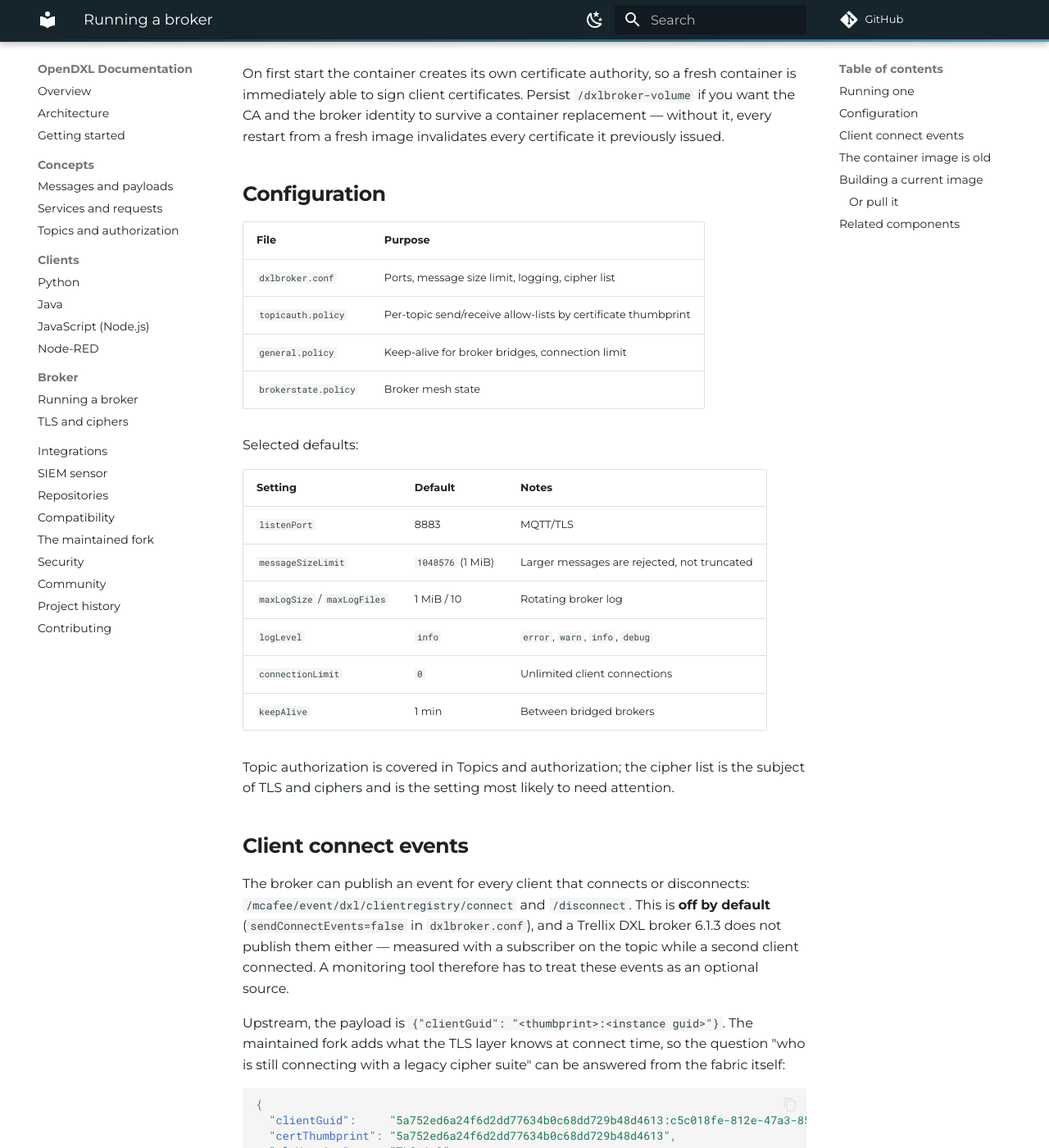
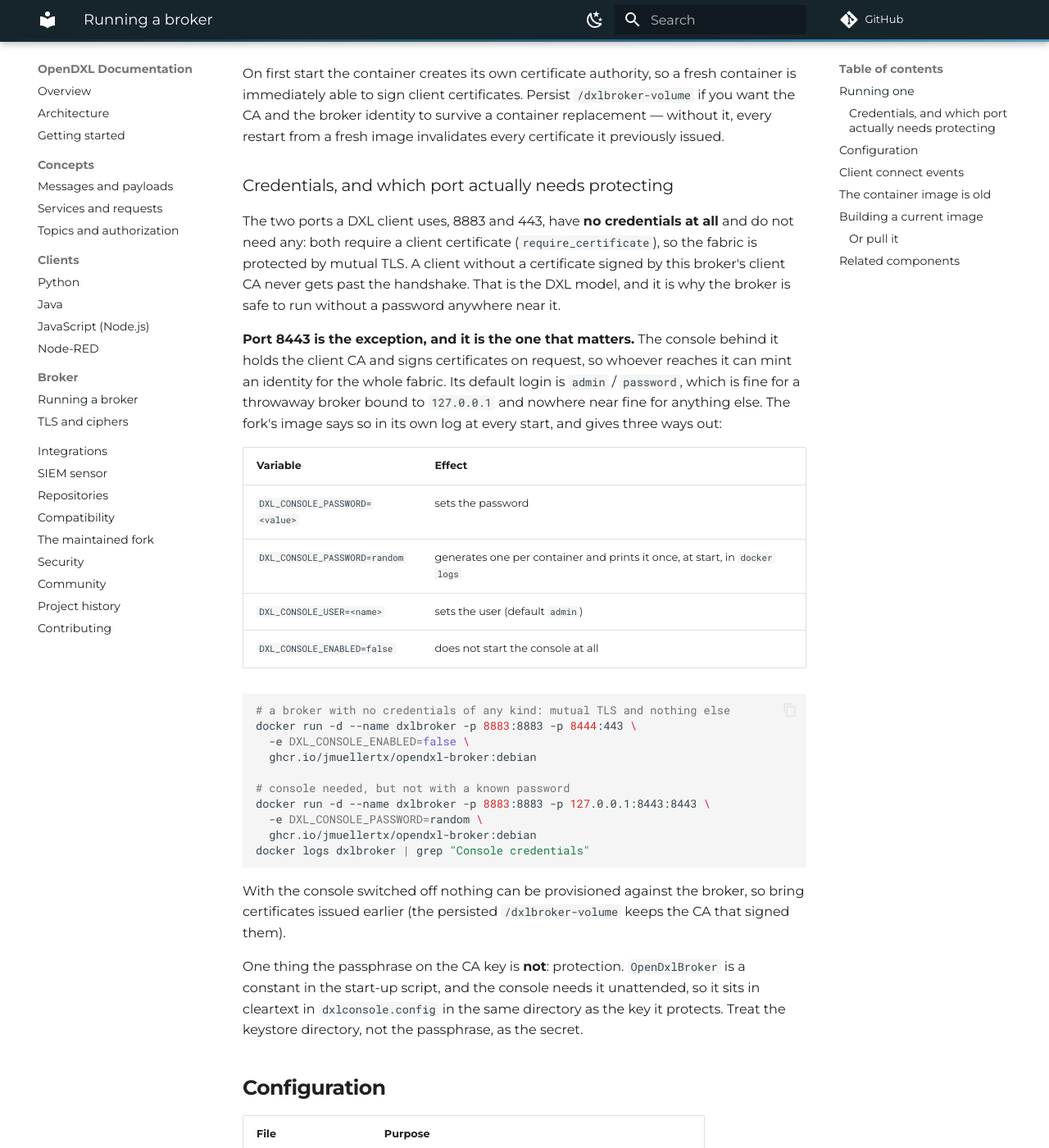
Before and after one commit to JMuellerTX/opendxl-docs, an MkDocs documentation site: the page built from docs/broker/index.md, in a window 1280 px wide and 1400 px high, scrolled down 801 px. Shown: the whole window at 82% size. Built offline with MkDocs 1.6.1 and Material for MkDocs 9.7.7, drawn with Linux system fonts in a browser that asks for light colours; comment, search, counter and statistics services are not loaded.

Commit message:
Broker: say which port needs a password, and which does not
8883 and 443 have no credentials and need none - they require a client
certificate. 8443 does, and it is the one that matters: the console behind it
signs certificates for the whole fabric. Documents DXL_CONSOLE_PASSWORD
(including =random), DXL_CONSOLE_USER and DXL_CONSOLE_ENABLED=false, and says
plainly that the passphrase on the CA key protects nothing, because it sits in
cleartext next to the key.

Co-Authored-By: Claude Opus 5 <noreply@anthropic.com>

````diff
--- a/docs/broker/index.md
+++ b/docs/broker/index.md
@@ -32,6 +32,48 @@ On first start the container creates its own certificate authority, so a fresh c
 immediately able to sign client certificates. Persist `/dxlbroker-volume` if you want the CA
 and the broker identity to survive a container replacement — without it, every restart from a
 fresh image invalidates every certificate it previously issued.
+
+### Credentials, and which port actually needs protecting
+
+The two ports a DXL client uses, 8883 and 443, have **no credentials at all** and do not need
+any: both require a client certificate (`require_certificate`), so the fabric is protected by
+mutual TLS. A client without a certificate signed by this broker's client CA never gets past
+the handshake. That is the DXL model, and it is why the broker is safe to run without a
+password anywhere near it.
+
+**Port 8443 is the exception, and it is the one that matters.** The console behind it holds
+the client CA and signs certificates on request, so whoever reaches it can mint an identity
+for the whole fabric. Its default login is `admin` / `password`, which is fine for a
+throwaway broker bound to `127.0.0.1` and nowhere near fine for anything else. The fork's
+image says so in its own log at every start, and gives three ways out:
+
+| Variable | Effect |
+|---|---|
+| `DXL_CONSOLE_PASSWORD=<value>` | sets the password |
+| `DXL_CONSOLE_PASSWORD=random` | generates one per container and prints it once, at start, in `docker logs` |
+| `DXL_CONSOLE_USER=<name>` | sets the user (default `admin`) |
+| `DXL_CONSOLE_ENABLED=false` | does not start the console at all |
+
+```bash
+# a broker with no credentials of any kind: mutual TLS and nothing else
+docker run -d --name dxlbroker -p 8883:8883 -p 8444:443 \
+  -e DXL_CONSOLE_ENABLED=false \
+  ghcr.io/jmuellertx/opendxl-broker:debian
+
+# console needed, but not with a known password
+docker run -d --name dxlbroker -p 8883:8883 -p 127.0.0.1:8443:8443 \
+  -e DXL_CONSOLE_PASSWORD=random \
+  ghcr.io/jmuellertx/opendxl-broker:debian
+docker logs dxlbroker | grep "Console credentials"
+```
+
+With the console switched off nothing can be provisioned against the broker, so bring
+certificates issued earlier (the persisted `/dxlbroker-volume` keeps the CA that signed them).
+
+One thing the passphrase on the CA key is **not**: protection. `OpenDxlBroker` is a constant
+in the start-up script, and the console needs it unattended, so it sits in cleartext in
+`dxlconsole.config` in the same directory as the key it protects. Treat the keystore
+directory, not the passphrase, as the secret.
 
 ## Configuration
 
````
